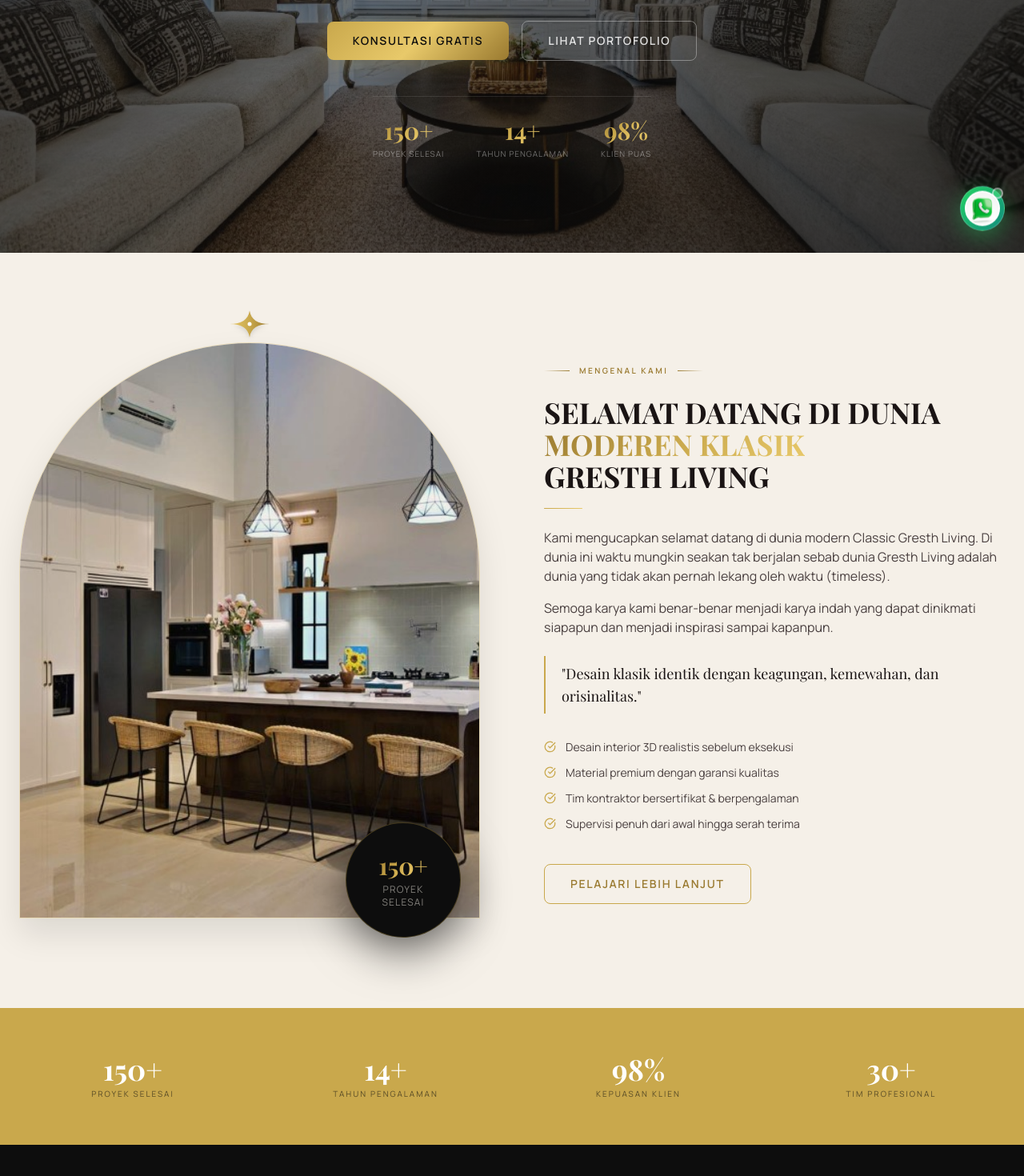
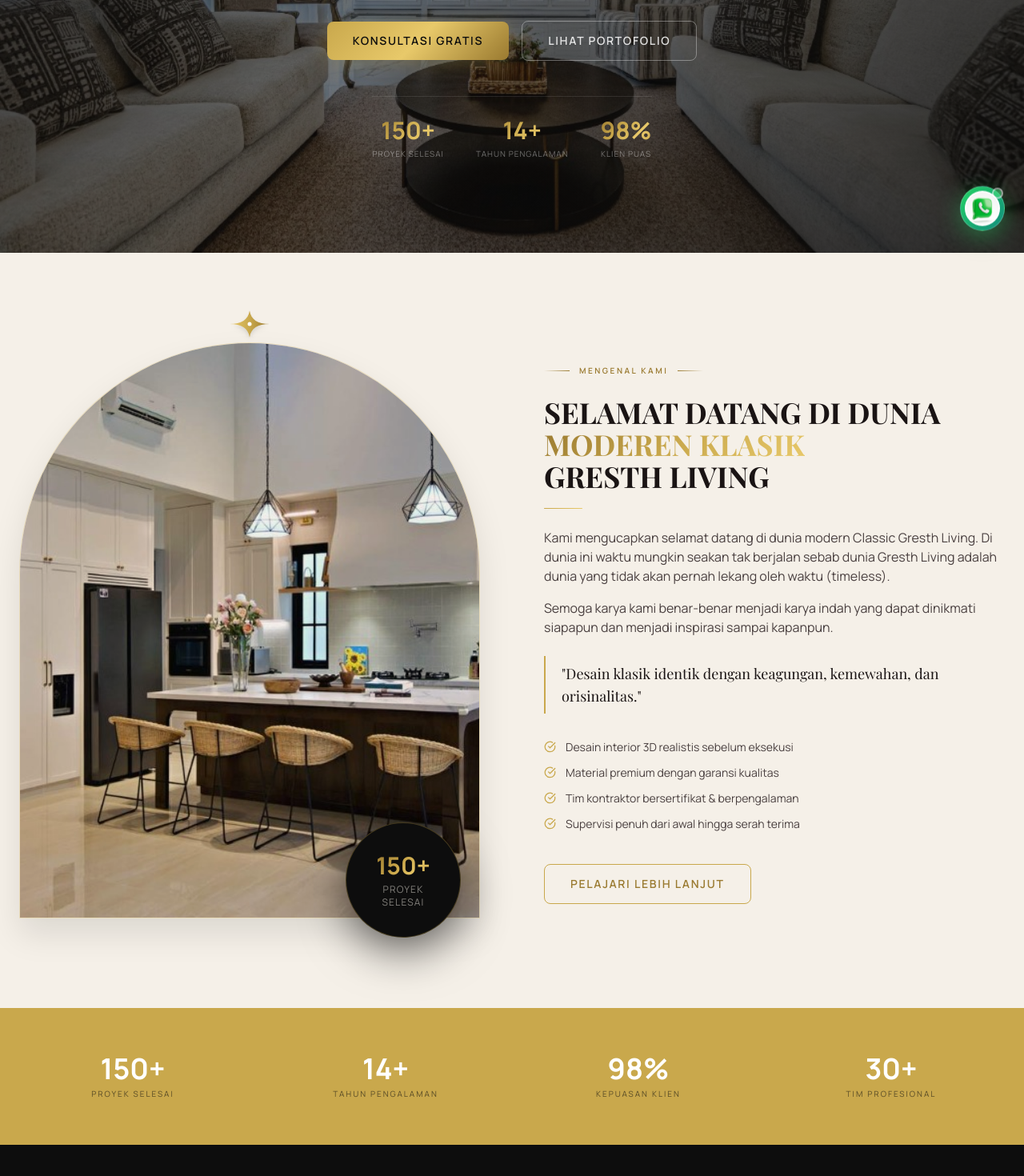
Before and after one commit to suryaputra1108/gresth-living, a React (Vite) app in the folder gresth-living/: page / in a window 1280 px wide. Shown: the part 484-1954 px from the top of the page at 80% size. Built offline with nearby package versions, Linux system fonts and the light colour scheme; a web font is replaced by a local one.

Commit message:
style: remove font-playfair from CountUp and adjust mobile swiper width

```diff
--- a/gresth-living/src/components/HeroSection.jsx
+++ b/gresth-living/src/components/HeroSection.jsx
@@ -116,7 +116,7 @@ export default function HeroSection() {
               { to: 98,  suffix: '%', label: lang === 'id' ? 'Klien Puas' : 'Satisfied Clients' },
             ].map((s) => (
               <div key={s.label} className="text-center">
-                <p className="font-playfair text-3xl gold-text font-bold">
+                <p className="text-3xl gold-text font-bold">
                   <CountUp to={s.to} suffix={s.suffix} />
                 </p>
                 <p className="text-[10px] tracking-widest uppercase mt-1" style={{ color: 'rgba(255,255,255,0.40)' }}>
--- a/gresth-living/src/pages/HomePage.jsx
+++ b/gresth-living/src/pages/HomePage.jsx
@@ -156,7 +156,7 @@ function BrandIntro() {
             className="absolute -bottom-6 right-2 sm:right-6 w-32 h-32 sm:w-36 sm:h-36 rounded-full flex flex-col items-center justify-center shadow-card-hover text-center"
             style={{ background: '#0D0D0D', border: '1px solid rgba(201,168,76,0.30)' }}
           >
-            <p className="font-playfair text-2xl sm:text-3xl font-bold gold-text"><CountUp to={150} suffix="+" /></p>
+            <p className="text-2xl sm:text-3xl font-bold gold-text"><CountUp to={150} suffix="+" /></p>
             <p className="text-[10px] sm:text-xs uppercase tracking-widest text-white/50 mt-1">{lang === 'id' ? 'Proyek' : 'Projects'}<br />{lang === 'id' ? 'Selesai' : 'Completed'}</p>
           </motion.div>
         </motion.div>
@@ -240,7 +240,7 @@ function StatsStrip() {
             animate={vis ? { opacity: 1, y: 0 } : {}}
             transition={{ delay: i * 0.1 + 0.1 }}
           >
-            <p className="font-playfair text-4xl font-bold text-white"><CountUp to={s.to} suffix={s.suffix} /></p>
+            <p className="text-4xl font-bold text-white"><CountUp to={s.to} suffix={s.suffix} /></p>
             <p className="text-[10px] uppercase tracking-[0.2em] text-black/60 mt-1">{s.label}</p>
           </motion.div>
         ))}
@@ -307,7 +307,7 @@ function ServicesPreview() {
             {[...getServices(lang), ...getServices(lang)].map((s, i) => {
               const Icon = s.icon;
               return (
-                <SwiperSlide key={`${s.title}-${i}`} className="w-[320px] sm:w-[380px]">
+                <SwiperSlide key={`${s.title}-${i}`} className="w-[260px] sm:w-[380px]">
                   <div className="service-card group p-10 h-full flex flex-col mx-2" style={{ background: '#141414', border: '1px solid rgba(201,168,76,0.15)' }}>
                     <div className="w-12 h-12 flex items-center justify-center mb-8 border border-gold-DEFAULT/30 group-hover:border-gold-DEFAULT transition-colors">
                       <Icon size={22} className="text-gold-DEFAULT" aria-hidden="true" />
--- a/gresth-living/src/pages/TentangPage.jsx
+++ b/gresth-living/src/pages/TentangPage.jsx
@@ -74,7 +74,7 @@ export default function TentangPage() {
               className="absolute -bottom-6 -right-4 sm:-right-8 p-6 rounded-xl shadow-card-hover bg-white"
               style={{ border: '1px solid rgba(201,168,76,0.20)' }}
             >
-              <p className="font-playfair text-4xl font-bold gold-text">
+              <p className="text-4xl font-bold gold-text">
                 <CountUp to={2012} duration={2.5} />
               </p>
               <p className="text-xs tracking-widest uppercase mt-1 text-charcoal/50">
```
